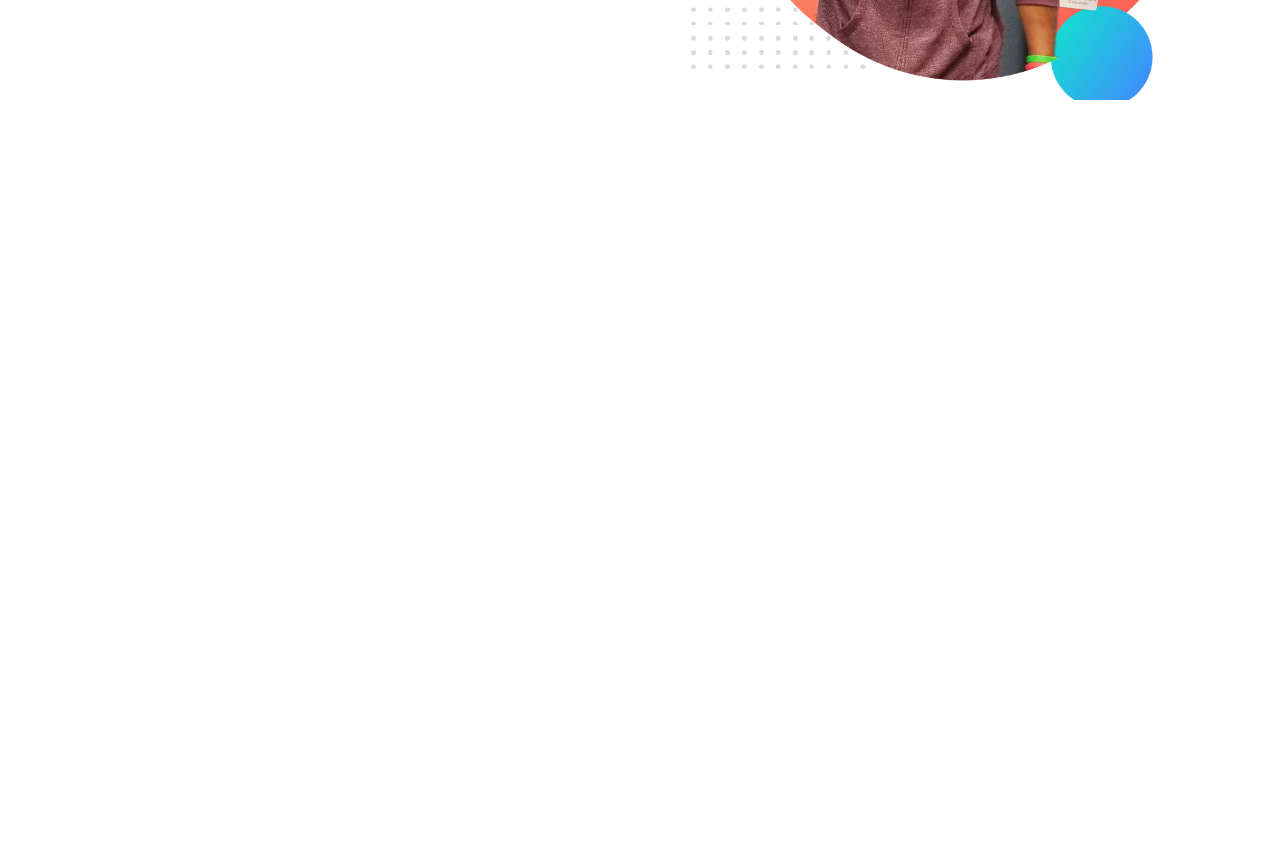
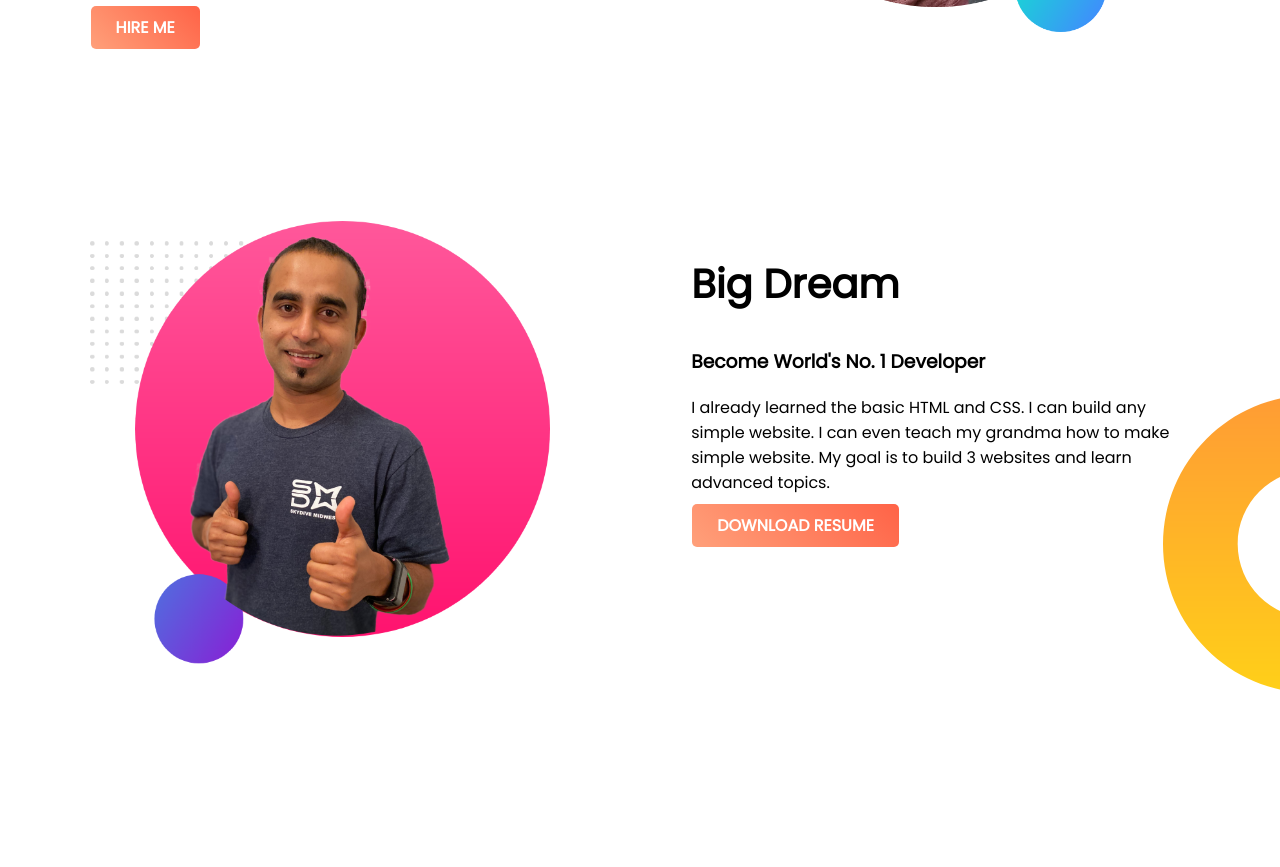
Before and after one commit to ZIHAD22/web-protfolio, a plain HTML site: page index.html in a window 1280 px wide. Shown: the part 425-1292 px from the top of the page. Before the commit the page ends 800 px from the top, so only its background shows below. Drawn offline with Linux system fonts and the light colour scheme.

Commit message:
now i am complite the dream area and go to the next

```diff
--- a/index.css
+++ b/index.css
@@ -1,9 +1,13 @@
-*{margin: 0;padding: 0;}
 body{
     font-family: 'Poppins', sans-serif;
+    margin: 0;
 }
 h1{
     font-size: 50px;
+}
+h2{
+    font-size: 40px;
+
 }
 .name-highlight{
     color: orange;
@@ -17,7 +21,7 @@ h1{
     overflow: hidden;
 }
 .half-width img {
-    width: 100%;
+    width: 90%;
 }
 .top-banner{
     background-image: url('./img/top-banner.png');
@@ -25,7 +29,7 @@ h1{
     overflow: hidden;
 }
 section{
-    padding-top: 25px;
+    padding-bottom: 146px;
     height: 500px;
 }
 .link-button{
@@ -40,3 +44,8 @@ section{
 .half-width p {
     margin-bottom: 18px;
 }
+.dream-area{
+    background-image: url('./img/dream-bg.png');
+    background-repeat: no-repeat;
+    background-position:right;
+}
--- a/index.html
+++ b/index.html
@@ -21,5 +21,16 @@
             <img src="./img/jhankar.png" alt="jhankar">
         </div>
     </section>
+    <section class="dream-area">
+        <div class="half-width">
+            <img src="./img/jhankar2.png" alt="Jhanker2">
+        </div>
+        <div class="half-width">
+            <h2>Big Dream</h2>
+            <h3>Become World's No. 1 Developer</h3>
+            <p>I already learned the basic HTML and CSS. I can build any simple website. I can even teach my grandma how to make simple website. My goal is to build 3 websites and learn advanced topics.</p>
+            <a class="link-button" href="#">DOWNLOAD RESUME</a>
+        </div>
+    </section>
 </body>
 </html>
```
